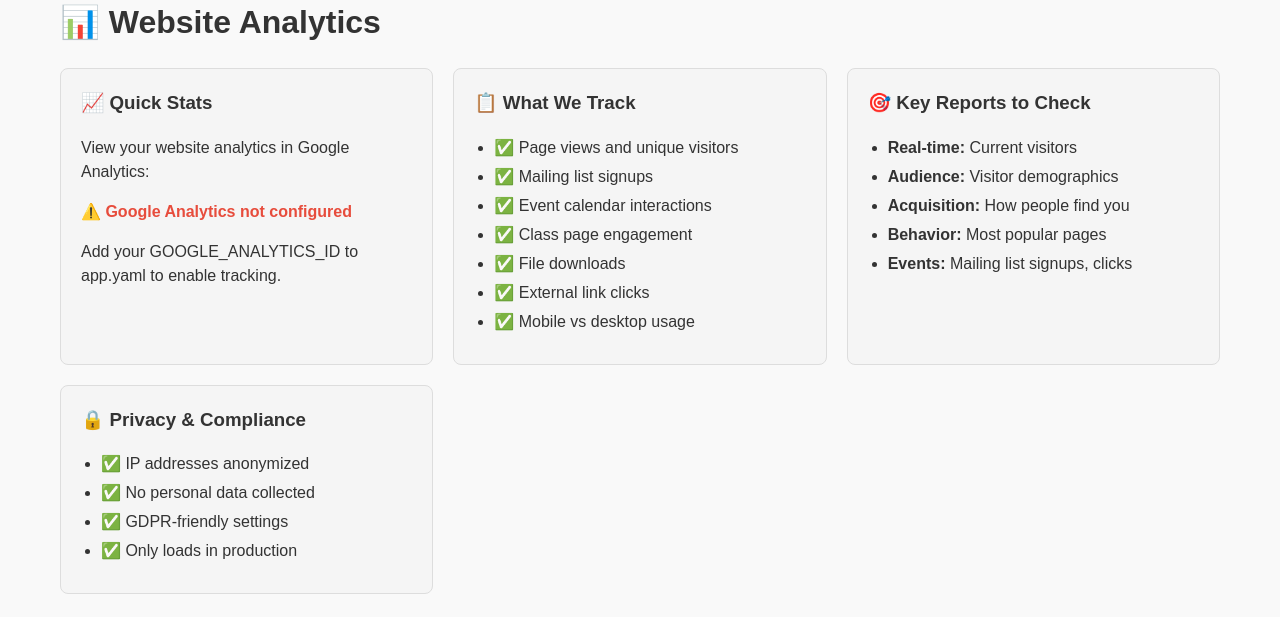
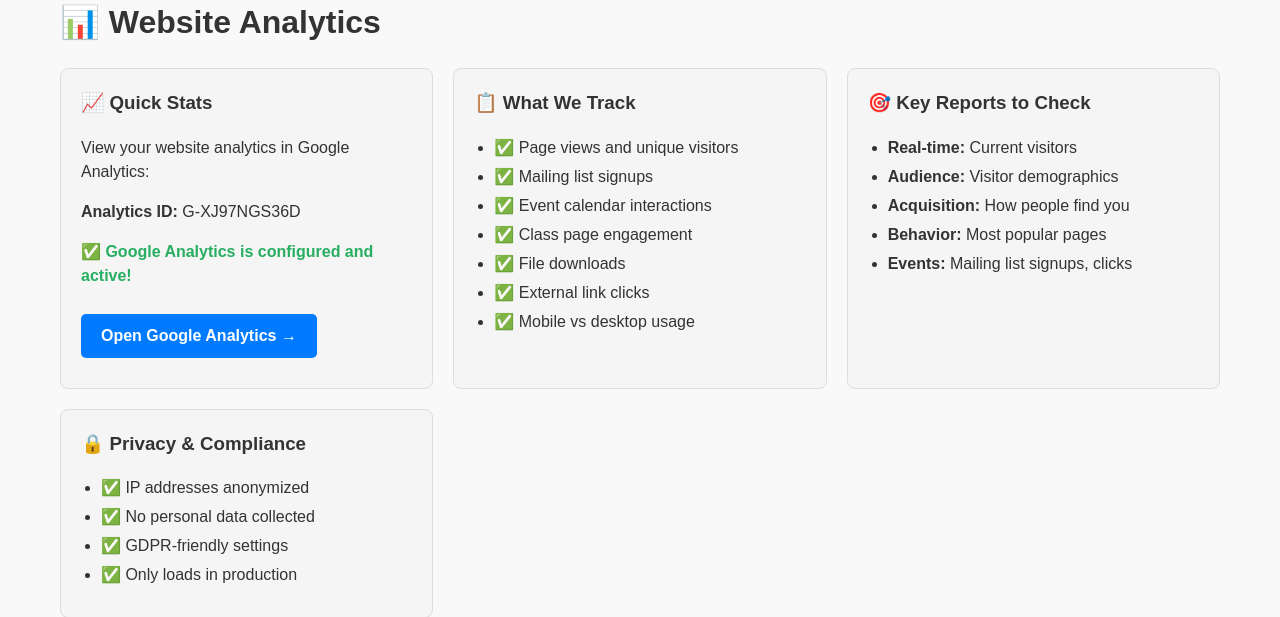
Before and after one commit to jirizbranek/czechschoolportland, a Flask app: page /admin/analytics in a window 1280 px wide. Shown: the part 143-760 px from the top of the page. Run offline with Flask 3, Linux system fonts and the light colour scheme.

Commit message:
analytics fix

```diff
--- a/app.py
+++ b/app.py
@@ -12,7 +12,13 @@
     app.secret_key = os.environ.get('SECRET_KEY', 'dev-secret-key-change-in-production')
 
     # Google Analytics configuration
-    app.config['GOOGLE_ANALYTICS_ID'] = os.environ.get('GOOGLE_ANALYTICS_ID')
+    # For development, we can set a default value if not in environment
+    analytics_id = os.environ.get('GOOGLE_ANALYTICS_ID')
+    if not analytics_id and os.environ.get('FLASK_ENV') != 'production':
+        # Development fallback - use the ID from app.yaml for testing
+        analytics_id = 'G-XJ97NGS36D'  # Your test ID from app.yaml
+
+    app.config['GOOGLE_ANALYTICS_ID'] = analytics_id
 
     # Configure logging for production
     if os.environ.get('FLASK_ENV') == 'production':
--- a/routes/admin.py
+++ b/routes/admin.py
@@ -1,5 +1,6 @@
 from flask import Blueprint, render_template, request, redirect, url_for
 from models.db import get_all_events, get_mailing_list, add_event, delete_event, delete_email, get_event_by_id, update_event
+import os
 
 admin_bp = Blueprint("admin", __name__)
 
--- a/templates/analytics.html
+++ b/templates/analytics.html
@@ -8,8 +8,10 @@
         <div class="analytics-card">
             <h3>📈 Quick Stats</h3>
             <p>View your website analytics in Google Analytics:</p>
+
             {% if config.get('GOOGLE_ANALYTICS_ID') %}
             <p><strong>Analytics ID:</strong> {{ config.GOOGLE_ANALYTICS_ID }}</p>
+            <p class="success">✅ Google Analytics is configured and active!</p>
             <a href="https://analytics.google.com" target="_blank" class="btn btn-primary">
                 Open Google Analytics →
             </a>
@@ -100,6 +102,11 @@
         font-weight: bold;
     }
 
+    .success {
+        color: #27ae60;
+        font-weight: bold;
+    }
+
     .btn {
         display: inline-block;
         padding: 10px 20px;
```
